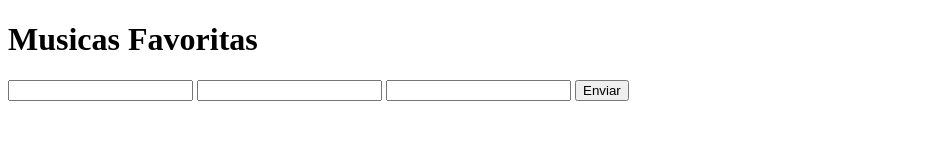
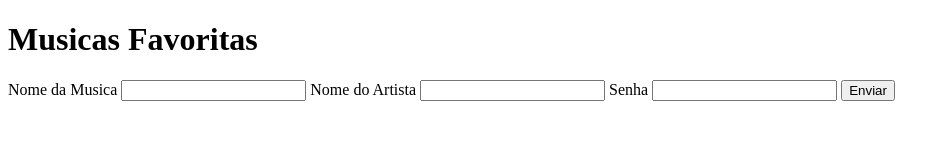
Before and after one commit to prinune/PriNunes.github.io, a plain HTML site: page formulario/index.html in a window 1280 px wide. Shown: the whole page, without its empty margins (0-950 px from the left). Drawn offline with Linux system fonts and the light colour scheme.

Commit message:
Update index.html

```diff
--- a/formulario/index.html
+++ b/formulario/index.html
@@ -8,8 +8,11 @@
 <body>
     <h1>Musicas Favoritas</h1>
     <form method="post" action="https://formtester.goodbytes.be/post.php">
+        <label for="nomeMusica">Nome da Musica</label>
       <input type='text' id="nomeMusica" name="nomeMusica" />
+        <label for="nomeArtista">Nome do Artista</label>
       <input type='text' id="nomeArtista" name="nomeArtista" />
+        <label for="password">Senha</label>
       <input type='password' id="senha" name="senha" />
 
         <button type="submit">Enviar</button>
```
